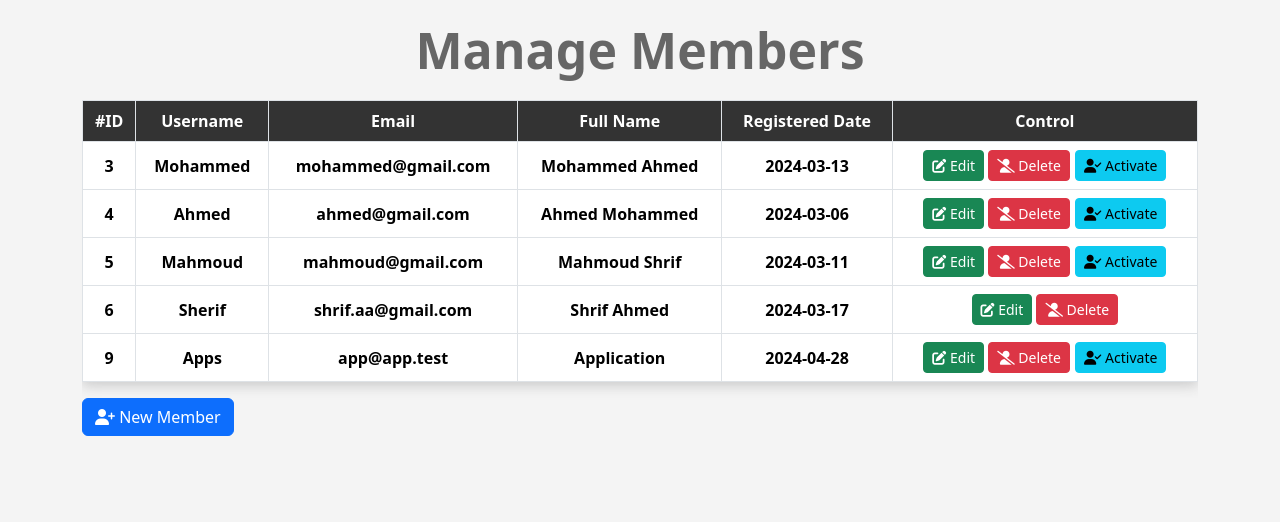
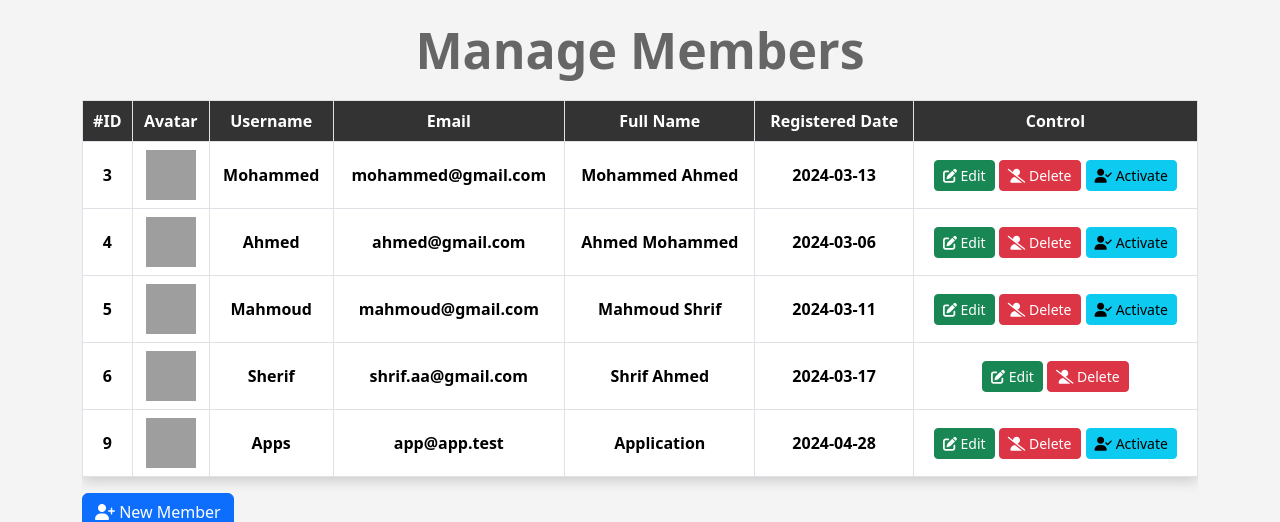
Before and after one commit to Eslam-Nazer/eCommerce_PHP_MYSQL, a PHP site: page /admin/members.php in a window 1280 px wide. Shown: the part 57-579 px from the top of the page. Run offline with PHP 8.4, Linux system fonts and the light colour scheme; a user stored in the database is signed in; data comes from the database, SQL or seed files in the repository; some libraries are stand-ins or nearby versions; grey boxes are pictures that could not be loaded.

Commit message:
Fetch of image and view it in members mange page   fetch it form database and upload avatr folder   put a default image if user don't upload image

```diff
--- a/admin/members.php
+++ b/admin/members.php
@@ -36,6 +36,7 @@
                     <table class="main-table table table-bordered text-center">
                         <tr>
                             <td><strong>#ID</strong></td>
+                            <td><strong>Avatar</strong></td>
                             <td><strong>Username</strong></td>
                             <td><strong>Email</strong></td>
                             <td><strong>Full Name</strong></td>
@@ -47,6 +48,13 @@
                         foreach ($rows as $row) {
                             echo '<tr>';
                                 echo '<td><strong>' . $row['UserID'] . '</strong></td>';
+                                echo '<td>';
+                                if(empty($row['avatar'])) {
+                                    echo '<img src="upload\default\default.jpg" alt="..." />';
+                                } else {
+                                    echo '<img src="upload\avatar\\'. $row['avatar'] .'" alt="..."/>';
+                                }
+                                echo '</td>';
                                 echo '<td><strong>' . $row['Username'] . '</strong></td>';
                                 echo '<td><strong>' . $row['Email'] . '</strong></td>';
                                 echo '<td><strong>' . $row['FullName'] . '</strong></td>';
```
